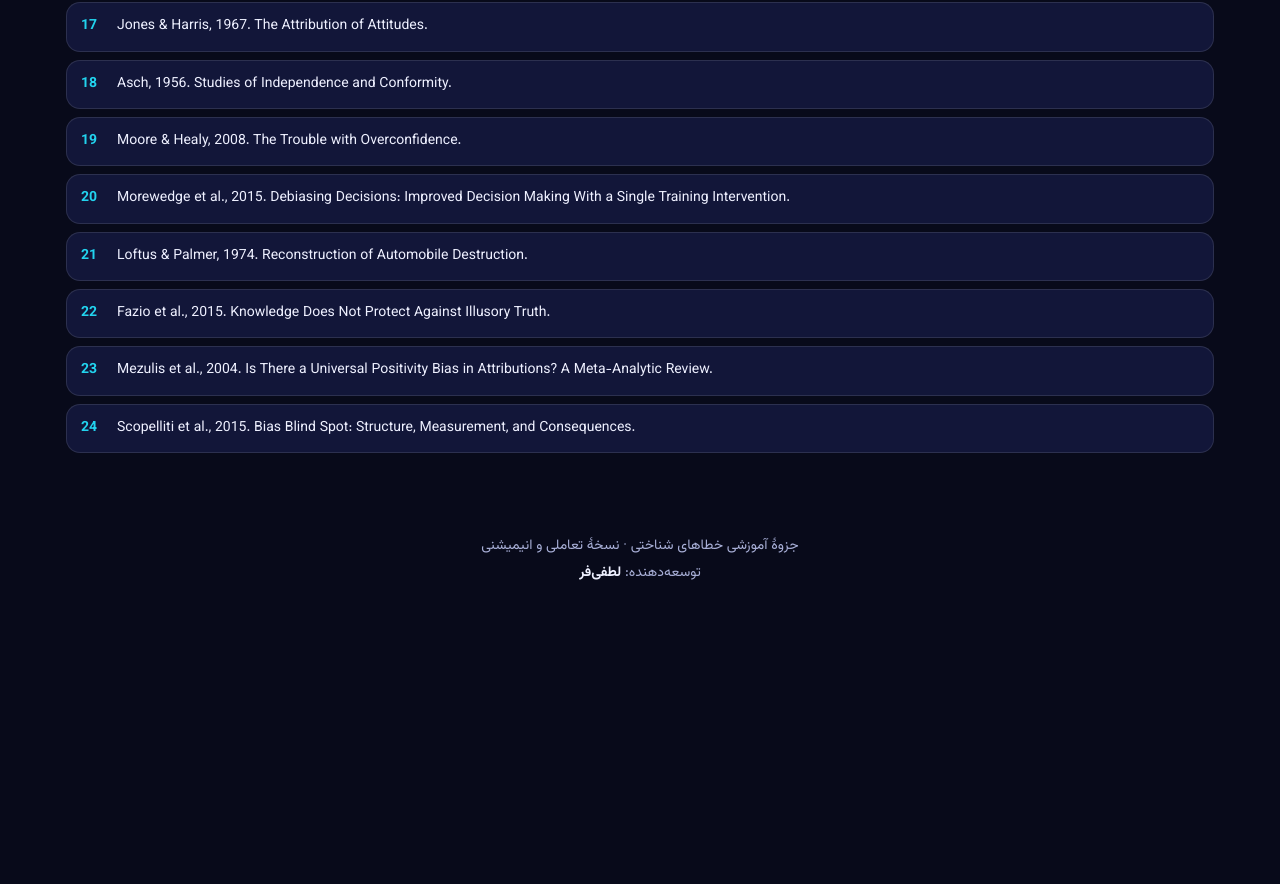
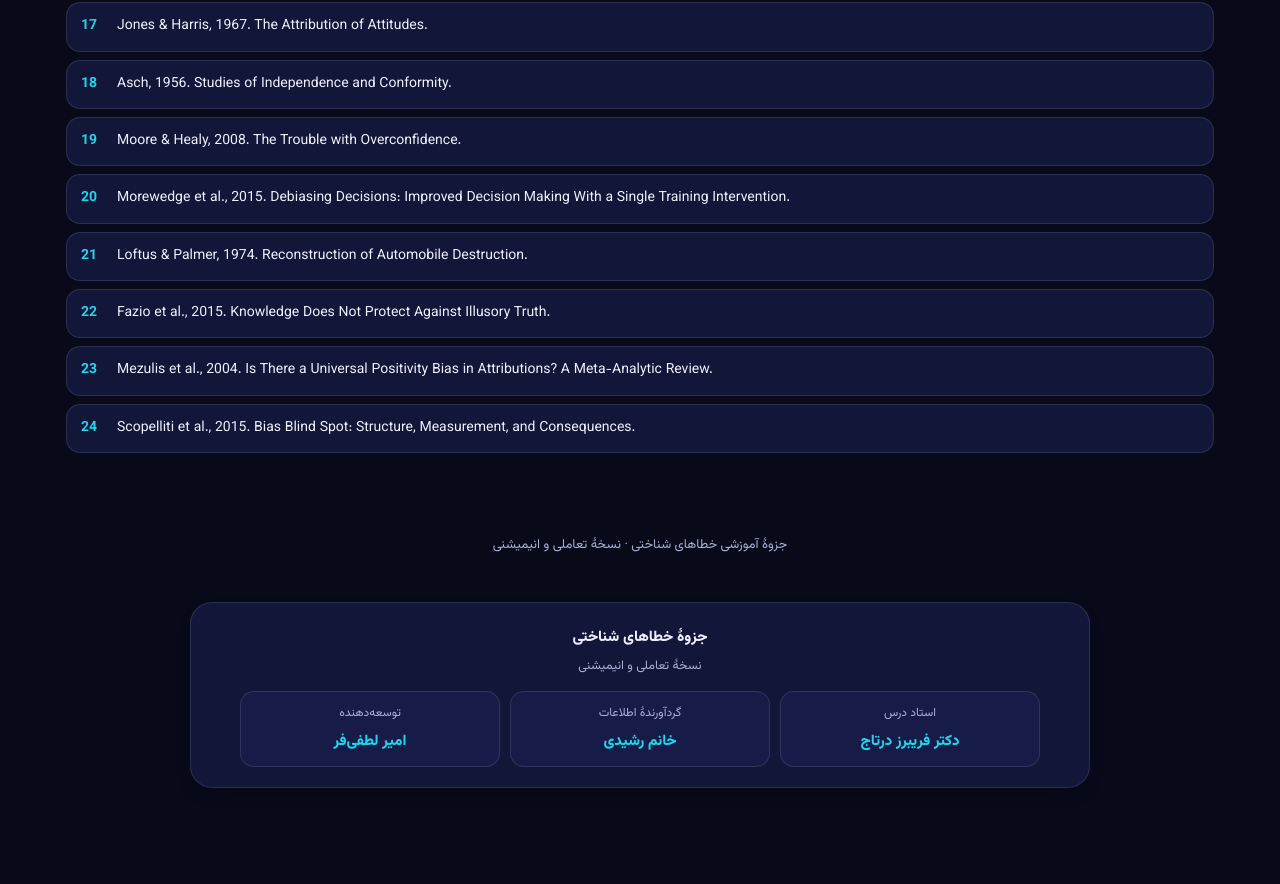
Before and after one commit to amirlotfifar1994-dot/educational-psychology, a plain HTML site: page Cognitive-Errors-Animated-Lesson.html in a window 1280 px wide. Shown: the part 10967-11851 px from the top of the page. Before the commit the page ends 11614 px from the top, so only its background shows below. Drawn offline with Linux system fonts and the light colour scheme.

Commit message:
Update Cognitive-Errors-Animated-Lesson.html (responsive fixes, credits footer, themes, progress)

```diff
--- a/Cognitive-Errors-Animated-Lesson.html
+++ b/Cognitive-Errors-Animated-Lesson.html
@@ -174,6 +174,16 @@ footer b{color:var(--ink)}
 @media(max-width:560px){.card{padding:16px;border-radius:20px}.sbody{padding:14px 12px 20px}.sheet header{padding:14px 12px}.cap{font-size:14.5px}.sec{padding-top:60px}.stat{flex:1;min-width:0;padding:12px 6px}.stats{flex-wrap:nowrap;gap:8px}.stat b{font-size:26px}.sheet header .ic{font-size:34px}}
 @media(prefers-reduced-motion:reduce){.hero h1,.hero .tag,.pc .ic{animation:none!important}}
 @media print{nav,#top,#pm,.hero,#net{display:none}.reveal{opacity:1;transform:none}}
+/*CREDITS-START*/
+.md-credits{max-width:900px;margin:44px auto 36px;padding:20px 18px;border:1px solid var(--line,#ddd);border-radius:22px;background:var(--panel,var(--card,#fff));text-align:center;color:var(--muted,#667);font-size:14px;box-shadow:0 8px 26px -18px #000}
+.md-credits .tag{font-weight:800;color:var(--ink,inherit);font-size:15px;margin-bottom:12px}.md-credits .tag small{display:block;font-weight:400;color:var(--muted,#667);font-size:12.5px;margin-top:2px}
+.md-credits .row{display:flex;flex-wrap:wrap;gap:10px;justify-content:center}
+.md-credits .row>div{flex:1 1 170px;max-width:260px;padding:10px 14px;border-radius:14px;background:var(--soft,var(--card-s,#f3f3f3));border:1px solid var(--line,#ddd)}
+.md-credits .row small{display:block;font-size:12px;color:var(--muted,#667);margin-bottom:2px}
+.md-credits .row b{font-size:15px;color:var(--accent,var(--a2,#09645e));font-weight:800}
+.md-credits .src{margin-top:12px;font-size:12.5px}
+@media print{.md-credits{break-inside:avoid;box-shadow:none}}
+/*CREDITS-END*/
 </style>
 </head>
 <body>
@@ -235,7 +245,7 @@ footer b{color:var(--ink)}
   <ol class="refs" id="rl"></ol>
 </section>
 </main>
-<footer>جزوهٔ آموزشی خطاهای شناختی · نسخهٔ تعاملی و انیمیشنی<br>توسعه‌دهنده: <b>لطفی‌فر</b></footer>
+<footer class="md-credits-wrap"><p style="margin:0 auto;max-width:760px;font-size:13px;color:var(--muted)">جزوهٔ آموزشی خطاهای شناختی · نسخهٔ تعاملی و انیمیشنی</p><!--CREDITS--><footer class="md-credits"><div class="tag">جزوهٔ خطاهای شناختی<small>نسخهٔ تعاملی و انیمیشنی</small></div><div class="row"><div><small>استاد درس</small><b>دکتر فریبرز درتاج</b></div><div><small>گردآورندهٔ اطلاعات</small><b>خانم رشیدی</b></div><div><small>توسعه‌دهنده</small><b>امیر لطفی‌فر</b></div></div></footer><!--/CREDITS--></footer>
 <button id="top" aria-label="بالا">↑</button>
 
 <div id="pm" role="dialog" aria-modal="true" aria-label="جزئیات الگو"></div>
```
